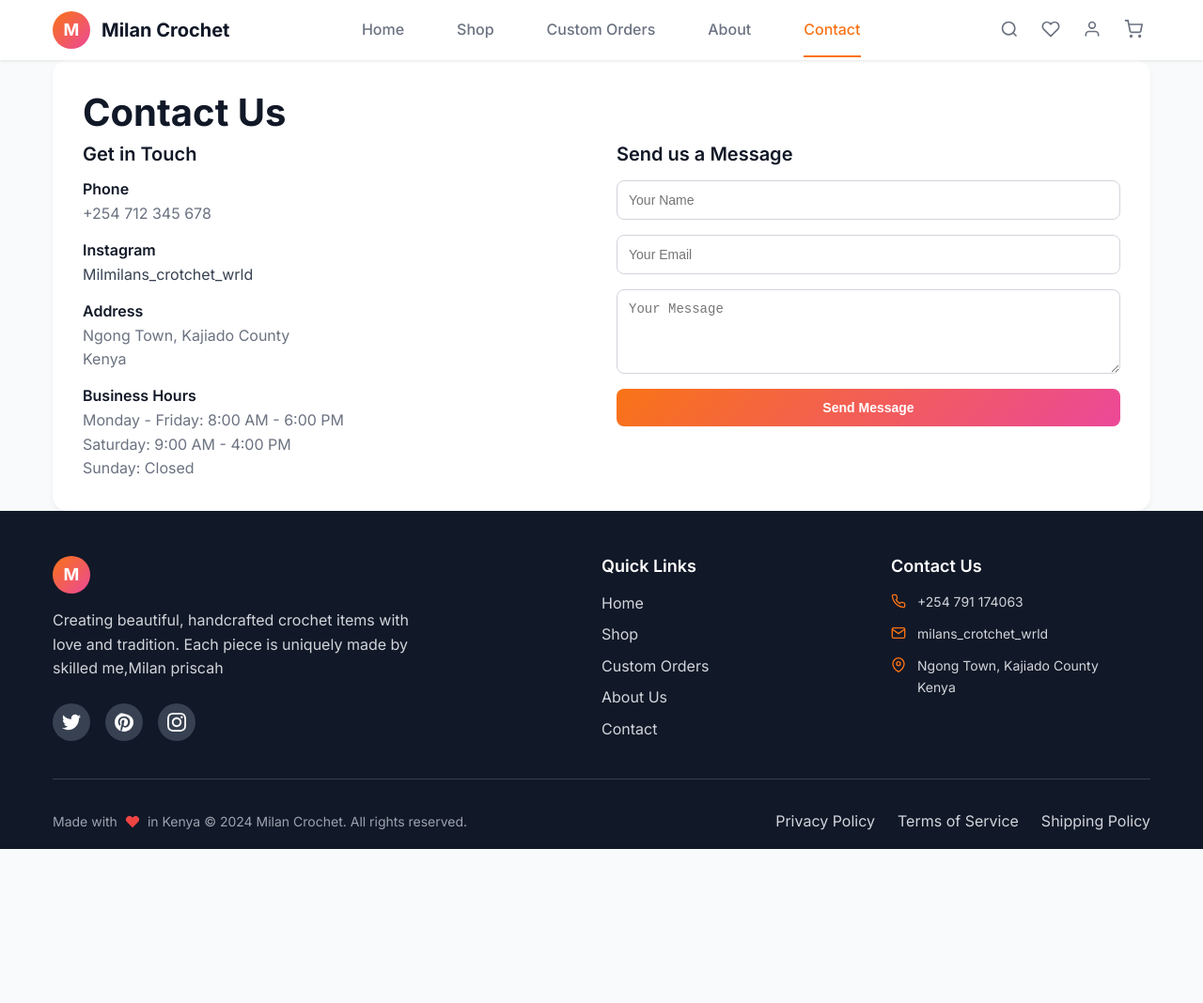
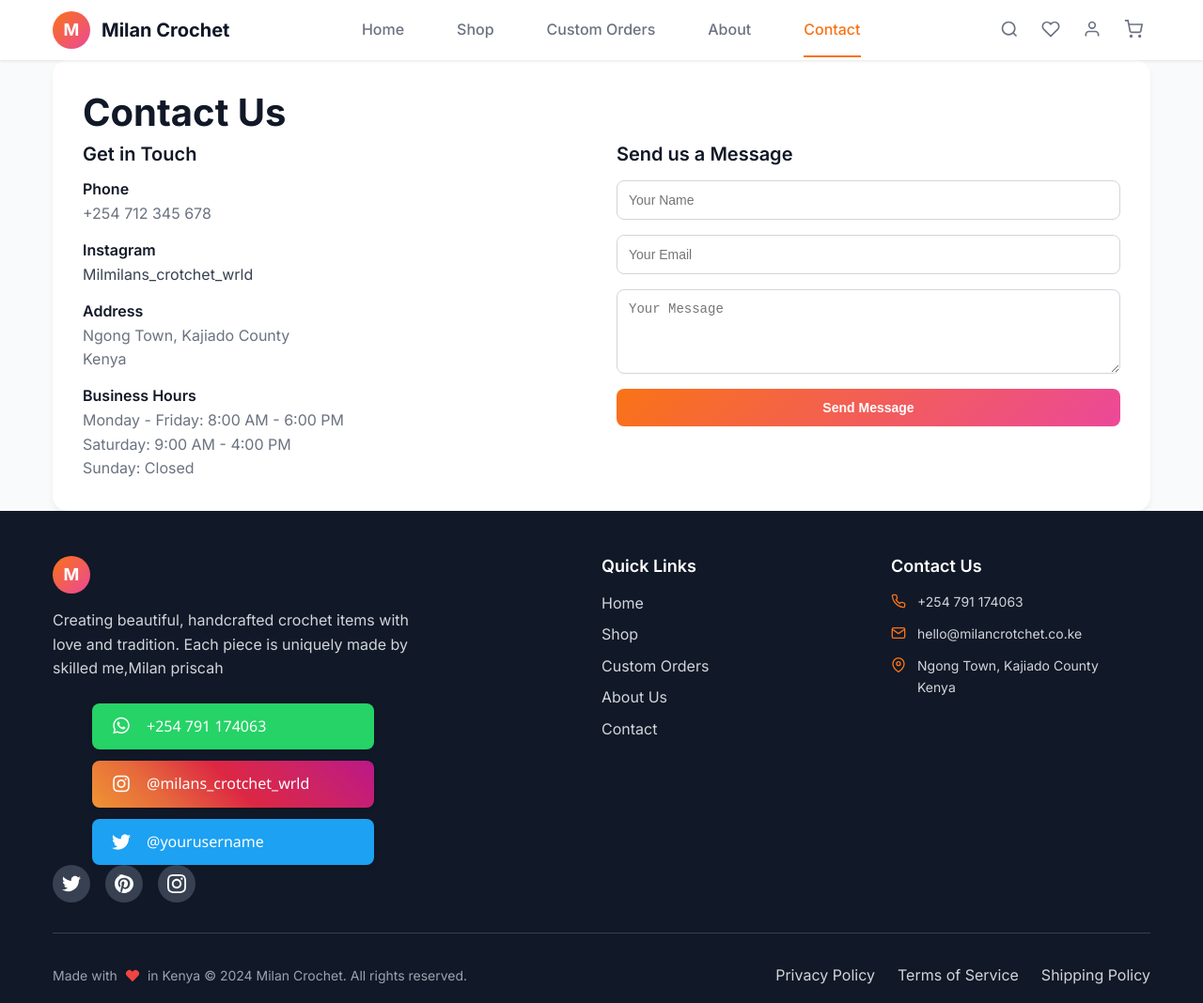
Before and after one commit to tonnytyller/millancrotchet, a plain HTML site: page contact.html in a window 1280 px wide. Shown: the whole page at 94% size. Before the commit the page ends 904 px from the top, so only its background shows below. Drawn offline with Linux system fonts and the light colour scheme.

Commit message:
Update contact.html

```diff
--- a/contact.html
+++ b/contact.html
@@ -162,6 +162,74 @@
                         Creating beautiful, handcrafted crochet items with love and tradition.
                         Each piece is uniquely made by skilled me,Milan priscah
                     </p>
+                    <div class="social-media-column">
+    <a href="https://wa.me/1234567890?text=Hello%20I'm%20interested%20in%20your%20services" class="social-button whatsapp" target="_blank">
+        <i class="fab fa-whatsapp"></i>
+        <span>+254 791 174063</span>
+    </a>
+
+    <a href="https://www.instagram.com/milans_crotchet_wrld" class="social-button instagram" target="_blank">
+        <i class="fab fa-instagram"></i>
+        <span>@milans_crotchet_wrld</span>
+    </a>
+
+    <a href="https://twitter.com/yourusername" class="social-button twitter" target="_blank">
+        <i class="fab fa-twitter"></i>
+        <span>@yourusername</span>
+    </a>
+</div>
+
+<style>
+.social-media-column {
+    display: flex;
+    flex-direction: column;
+    gap: 12px;
+    max-width: 300px;
+    margin: 0 auto;
+}
+
+.social-button {
+    display: flex;
+    align-items: center;
+    padding: 12px 16px;
+    border-radius: 8px;
+    text-decoration: none;
+    color: white;
+    transition: all 0.3s ease;
+    box-shadow: 0 2px 5px rgba(0,0,0,0.1);
+}
+
+.social-button:hover {
+    transform: translateY(-2px);
+    box-shadow: 0 4px 8px rgba(0,0,0,0.15);
+}
+
+.social-button i {
+    font-size: 20px;
+    width: 30px;
+    text-align: center;
+}
+
+.social-button span {
+    margin-left: 12px;
+    font-weight: 500;
+    font-family: 'Segoe UI', Tahoma, Geneva, Verdana, sans-serif;
+}
+
+.whatsapp {
+    background: #25D366;
+}
+
+.instagram {
+    background: linear-gradient(45deg, #f09433, #e6683c, #dc2743, #cc2366, #bc1888);
+}
+
+.twitter {
+    background: #1DA1F2;
+}
+</style>
+
+<link rel="stylesheet" href="https://cdnjs.cloudflare.com/ajax/libs/font-awesome/6.4.0/css/all.min.css">
                     <div class="social-links">
                         <a href="#" class="social-link">
                             <svg width="20" height="20" viewBox="0 0 24 24" fill="currentColor">
@@ -206,7 +274,7 @@
                                 <path d="M4 4h16c1.1 0 2 .9 2 2v12c0 1.1-.9 2-2 2H4c-1.1 0-2-.9-2-2V6c0-1.1.9-2 2-2z"></path>
                                 <polyline points="22,6 12,13 2,6"></polyline>
                             </svg>
-                            <span>milans_crotchet_wrld</span>
+                            <span>hello@milancrotchet.co.ke</span>
                         </div>
                         <div class="contact-item">
                             <svg width="16" height="16" viewBox="0 0 24 24" fill="none" stroke="currentColor" stroke-width="2">
@@ -265,4 +333,3 @@
     <script src="js/contact.js"></script>
     <script src="js/main.js"></script>
 </body>
-</html>
```
